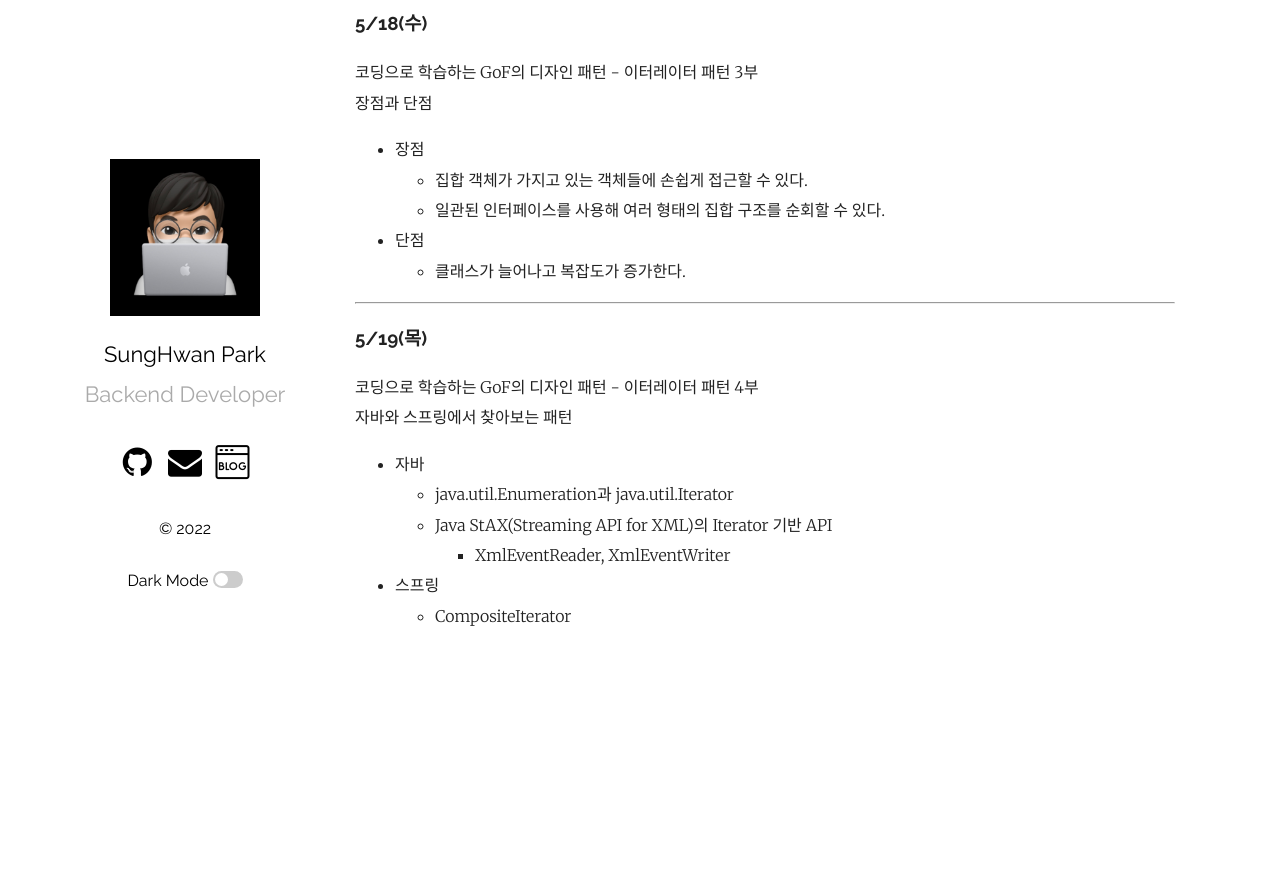
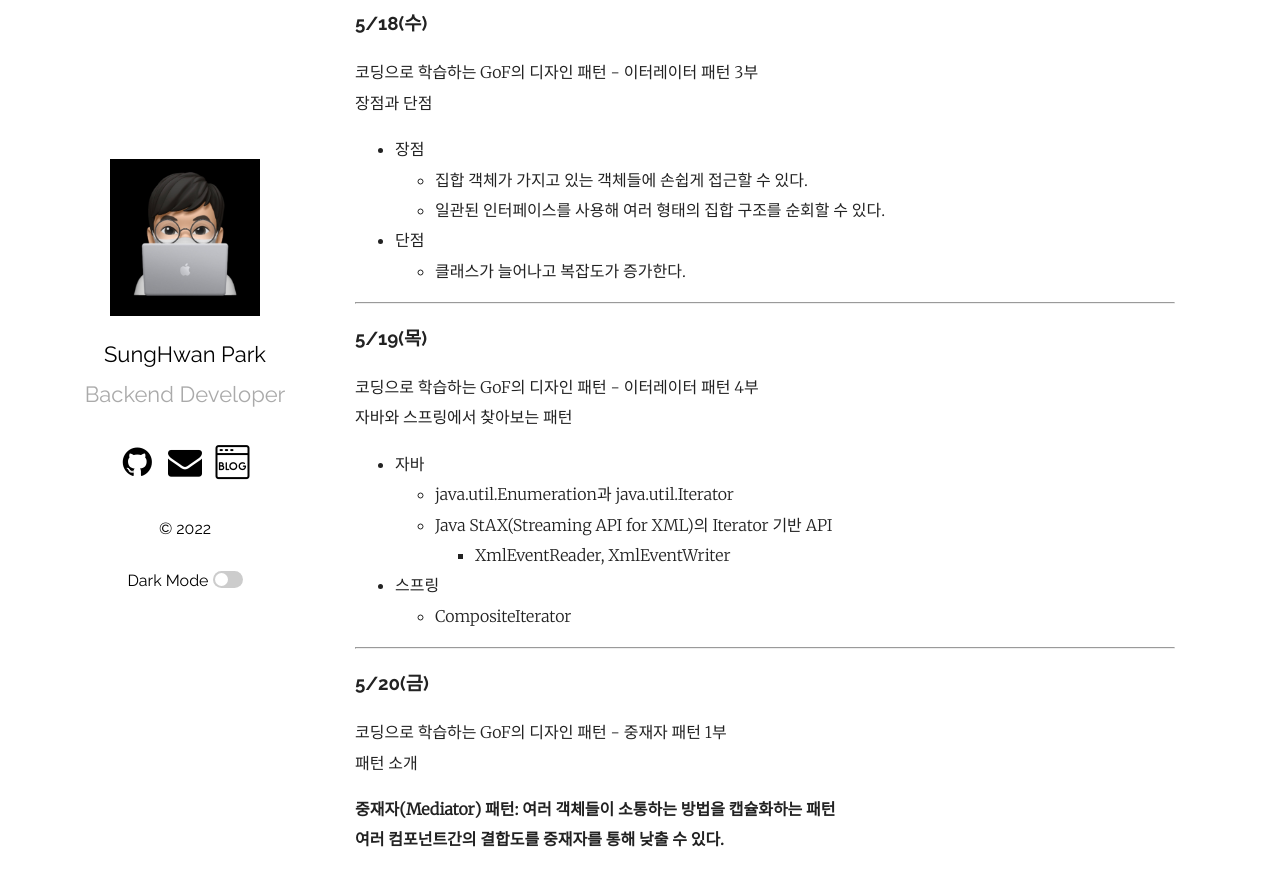
Before and after one commit to mrpark219/TIL, a Jekyll site: the page built from _posts/2022-05-01-5월TIL.markdown, in a window 1280 px wide and 900 px high, scrolled down 15719 px. Shown: the top 886 px of the window. Built offline with Jekyll 4.4.1, drawn with Linux system fonts in a browser that asks for light colours; comment, search, counter and statistics services are not loaded; before the commit the page ends 16395 px from its top, so only the background shows below that.

Commit message:
feat: 2022-05-20 TIL 추가

```diff
--- a/_posts/2022-05-01-5월TIL.markdown
+++ b/_posts/2022-05-01-5월TIL.markdown
@@ -748,3 +748,13 @@ public class Client {
         -   XmlEventReader, XmlEventWriter
 -   스프링
     -   CompositeIterator
+
+---
+
+### 5/20(금)
+
+코딩으로 학습하는 GoF의 디자인 패턴 - 중재자 패턴 1부<br/>
+패턴 소개
+
+**중재자(Mediator) 패턴: 여러 객체들이 소통하는 방법을 캡슐화하는 패턴<br/>
+여러 컴포넌트간의 결합도를 중재자를 통해 낮출 수 있다.**
```
